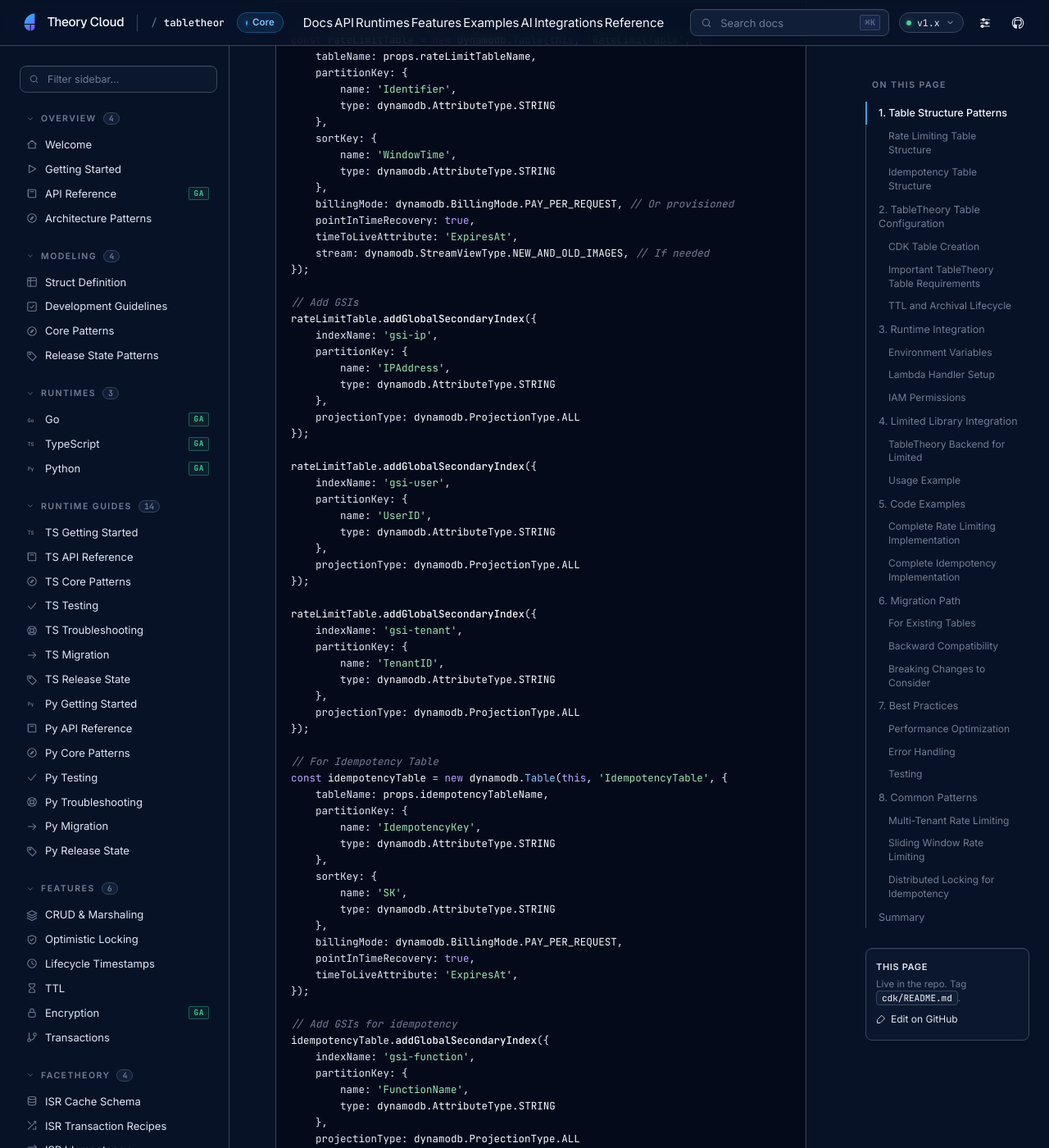
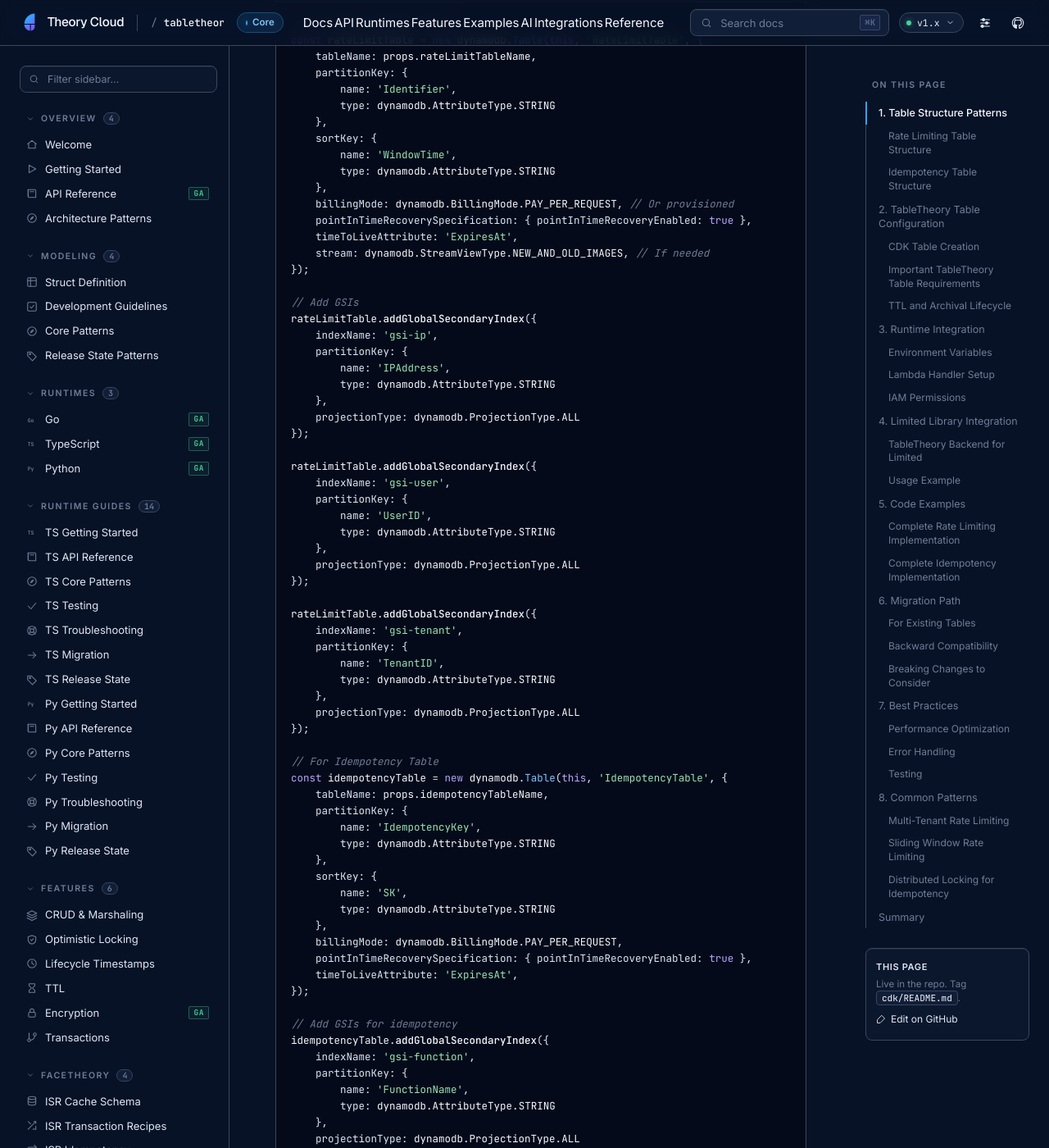
Before and after one commit to theory-cloud/TableTheory, a Jekyll site: the page built from docs/cdk/README.md, in a window 1280 px wide and 1400 px high, scrolled down 3581 px. Shown: the whole window at 82% size. Built offline with Jekyll 4.4.1, drawn with Linux system fonts in a browser that asks for light colours.

Commit message:
docs(cdk): use pointInTimeRecoverySpecification in table snippets
aws-cdk-lib 2.273.0 marks pointInTimeRecovery @deprecated in favour of
pointInTimeRecoverySpecification; the doc snippets should teach the current prop.

Refs Factory docs/058 deprecation-sweep.

```diff
--- a/docs/cdk/README.md
+++ b/docs/cdk/README.md
@@ -141,7 +141,7 @@ const rateLimitTable = new dynamodb.Table(this, 'RateLimitTable', {
         type: dynamodb.AttributeType.STRING
     },
     billingMode: dynamodb.BillingMode.PAY_PER_REQUEST, // Or provisioned
-    pointInTimeRecovery: true,
+    pointInTimeRecoverySpecification: { pointInTimeRecoveryEnabled: true },
     timeToLiveAttribute: 'ExpiresAt',
     stream: dynamodb.StreamViewType.NEW_AND_OLD_IMAGES, // If needed
 });
@@ -186,7 +186,7 @@ const idempotencyTable = new dynamodb.Table(this, 'IdempotencyTable', {
         type: dynamodb.AttributeType.STRING
     },
     billingMode: dynamodb.BillingMode.PAY_PER_REQUEST,
-    pointInTimeRecovery: true,
+    pointInTimeRecoverySpecification: { pointInTimeRecoveryEnabled: true },
     timeToLiveAttribute: 'ExpiresAt',
 });
 
```
Also changed, not shown: docs/cdk/generated-constructs.md (+1 -1 lines).
